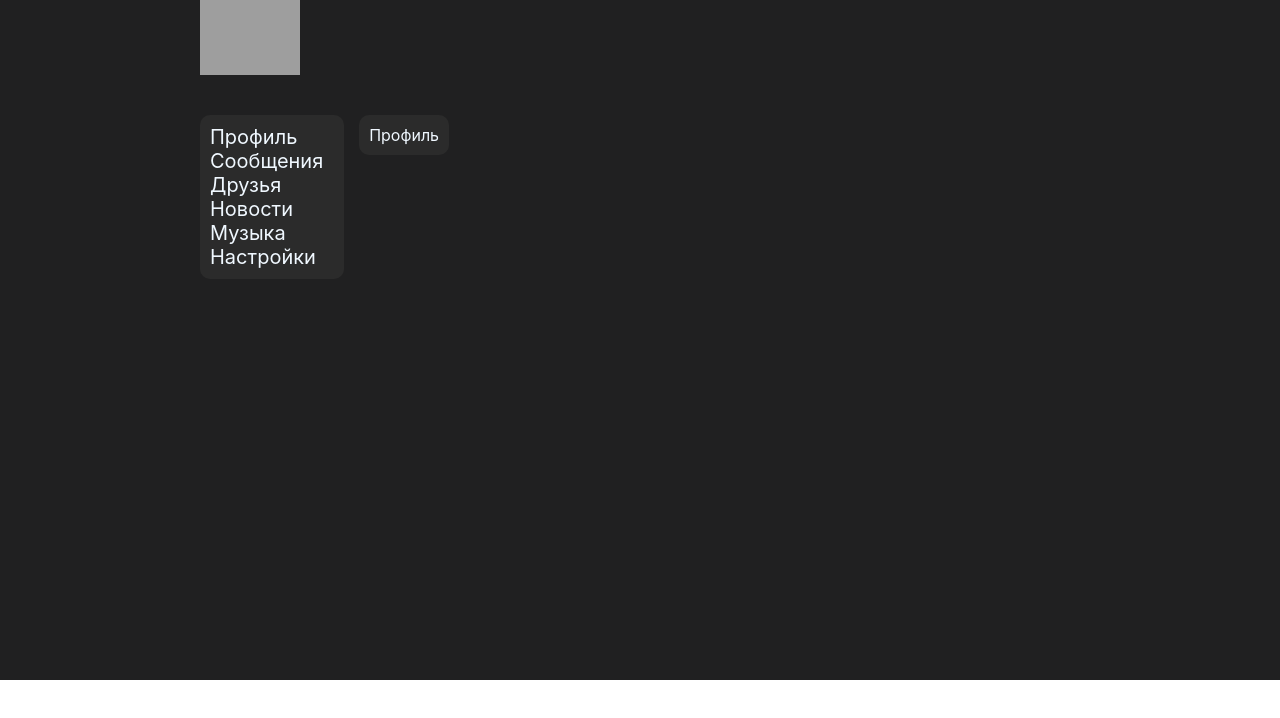
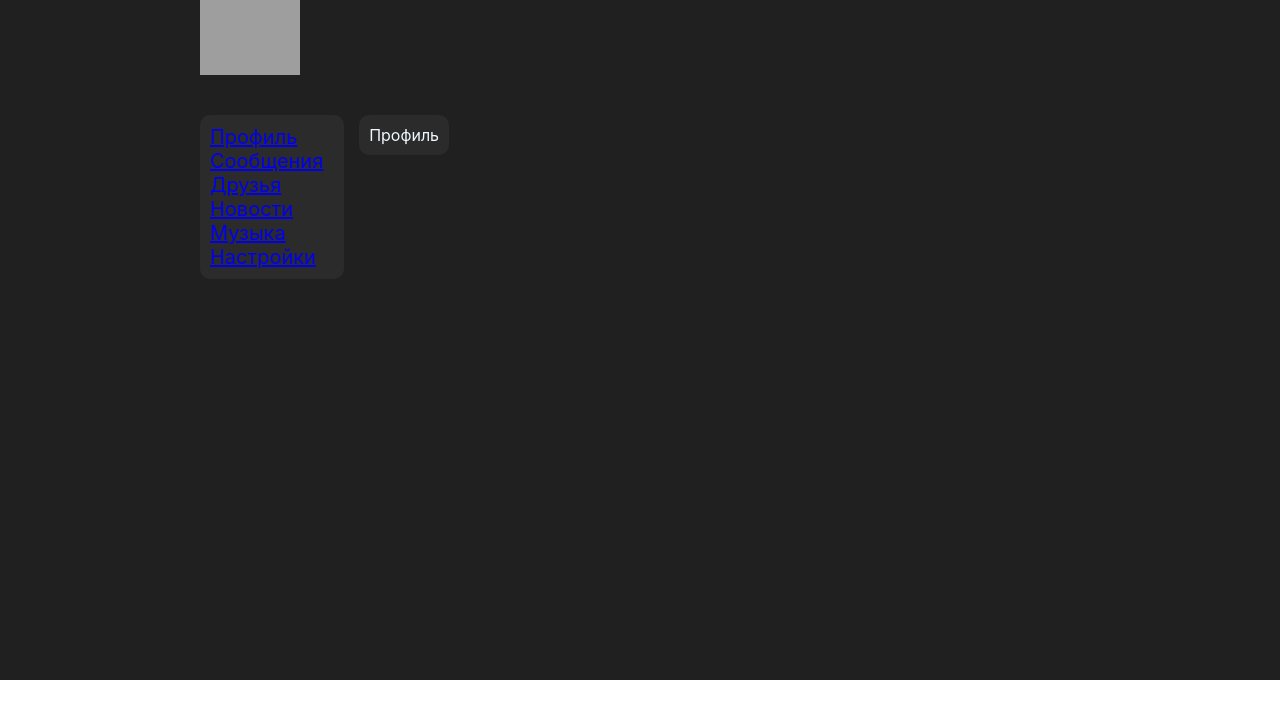
Before and after one commit to AntonChislov/reactAppTS, a React (Create React App) app: page / in a window 1280 px wide. Shown: the top 718 px of the page. Built offline with nearby package versions, Linux system fonts and the light colour scheme; grey boxes are pictures that could not be loaded.

Commit message:
react-router-dom

```diff
--- a/package.json
+++ b/package.json
@@ -12,6 +12,7 @@
     "@types/react-dom": "^18.0.9",
     "react": "^18.2.0",
     "react-dom": "^18.2.0",
+    "react-router-dom": "6",
     "react-scripts": "5.0.1",
     "typescript": "^4.9.3",
     "web-vitals": "^2.1.4"
--- a/src/components/Content/Content.tsx
+++ b/src/components/Content/Content.tsx
@@ -2,12 +2,15 @@ import React from "react";
 import styles from './Content.module.css'
 import {ProfilePage} from "./ProfilePage/ProfilePage";
 import {DialogsPage} from "./DialogsPage/DialogsPage";
+import {Routes, Route} from "react-router-dom";
 
 export const Content = () => {
     return (
         <div className={styles.content}>
-            <ProfilePage/>
-            {/*<DialogsPage/>*/}
+            <Routes>
+                <Route path='/' element={<ProfilePage/>} />
+                <Route path='dialogs' element={<DialogsPage/>} />
+            </Routes>
         </div>
     )
 }
--- a/src/components/Navbar/Navbar.tsx
+++ b/src/components/Navbar/Navbar.tsx
@@ -1,17 +1,17 @@
 import React from "react";
 import styles from './Navbar.module.css';
-
+import { NavLink } from "react-router-dom";
 
 export const Navbar = () => {
     return (
         <div className={styles.navbar}>
             <div className={styles.navbar_block}>
-                <div><a>Профиль</a></div>
-                <div><a>Сообщения</a></div>
-                <div><a>Друзья</a></div>
-                <div><a>Новости</a></div>
-                <div><a>Музыка</a></div>
-                <div><a>Настройки</a></div>
+                <div><NavLink to='/'>Профиль</NavLink></div>
+                <div><NavLink to='dialogs'>Сообщения</NavLink></div>
+                <div><NavLink to='friends'>Друзья</NavLink></div>
+                <div><NavLink to='news'>Новости</NavLink></div>
+                <div><NavLink to='music'>Музыка</NavLink></div>
+                <div><NavLink to='settings'>Настройки</NavLink></div>
             </div>
         </div>
     )
--- a/src/index.tsx
+++ b/src/index.tsx
@@ -3,14 +3,17 @@ import ReactDOM from 'react-dom/client';
 import './index.css';
 import App from './App';
 import reportWebVitals from './reportWebVitals';
+import { BrowserRouter } from "react-router-dom";
 
 const root = ReactDOM.createRoot(
-  document.getElementById('root') as HTMLElement
+    document.getElementById('root') as HTMLElement
 );
 root.render(
-  <React.StrictMode>
-    <App />
-  </React.StrictMode>
+    <React.StrictMode>
+        <BrowserRouter>
+            <App/>
+        </BrowserRouter>
+    </React.StrictMode>
 );
 
 // If you want to start measuring performance in your app, pass a function
```
Also changed, not shown: 1 other file (tests, documents, lock files or other folders).
